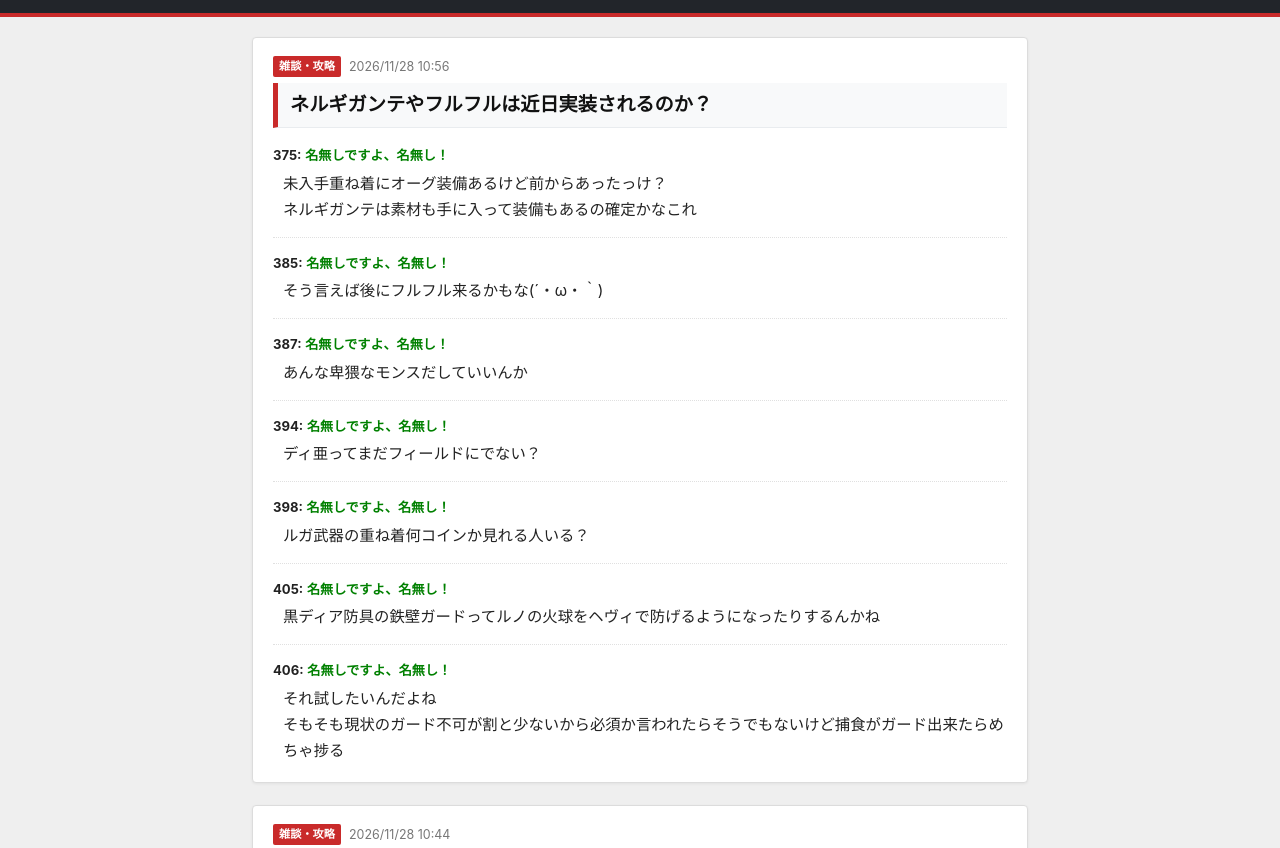
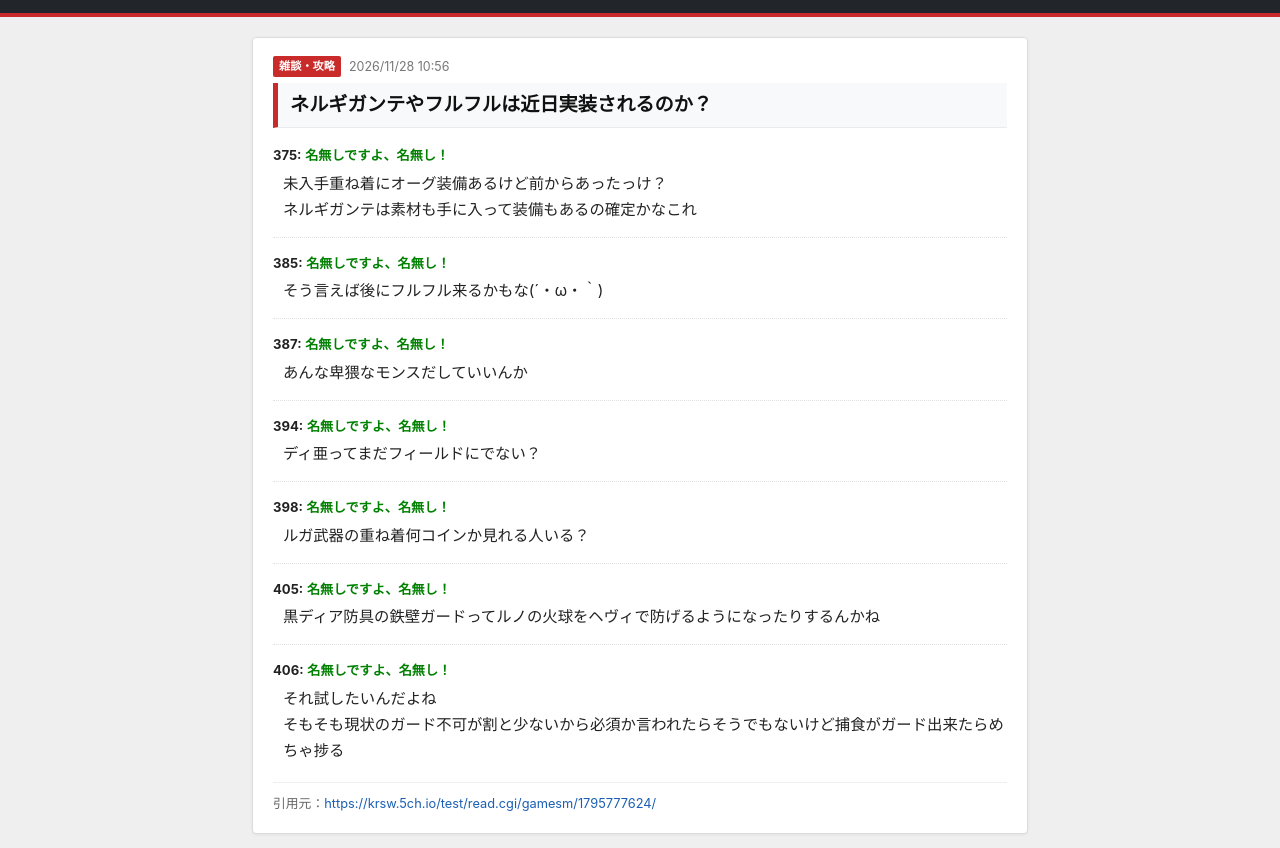
Before and after one commit to osawa0729-hub/mho-matome, a plain HTML site: page docs/index.html in a window 1280 px wide. Shown: the part 80-928 px from the top of the page. Drawn offline with Linux system fonts and the light colour scheme.

Commit message:
Update index.html

```diff
--- a/docs/index.html
+++ b/docs/index.html
@@ -172,6 +172,8 @@
   </main>
 
   <script>
+    const DEFAULT_SOURCE_URL = "https://krsw.5ch.io/test/read.cgi/gamesm/1795777624/";
+
     function escapeHtml(str) {
       return String(str)
         .replace(/&/g, "&amp;")
@@ -228,9 +230,11 @@
             `;
           }).join("");
 
-          const sourceHtml = post.source_url
-            ? `<div class="source-box">引用元：<a href="${escapeHtml(post.source_url)}" target="_blank" rel="noopener noreferrer">${escapeHtml(post.source_url)}</a></div>`
-            : "";
+          const srcUrl = (post.source_url && post.source_url.startsWith("http"))
+            ? post.source_url
+            : DEFAULT_SOURCE_URL;
+
+          const sourceHtml = `<div class="source-box">引用元：<a href="${escapeHtml(srcUrl)}" target="_blank" rel="noopener noreferrer">${escapeHtml(srcUrl)}</a></div>`;
 
           return `
             <article class="post">
```
